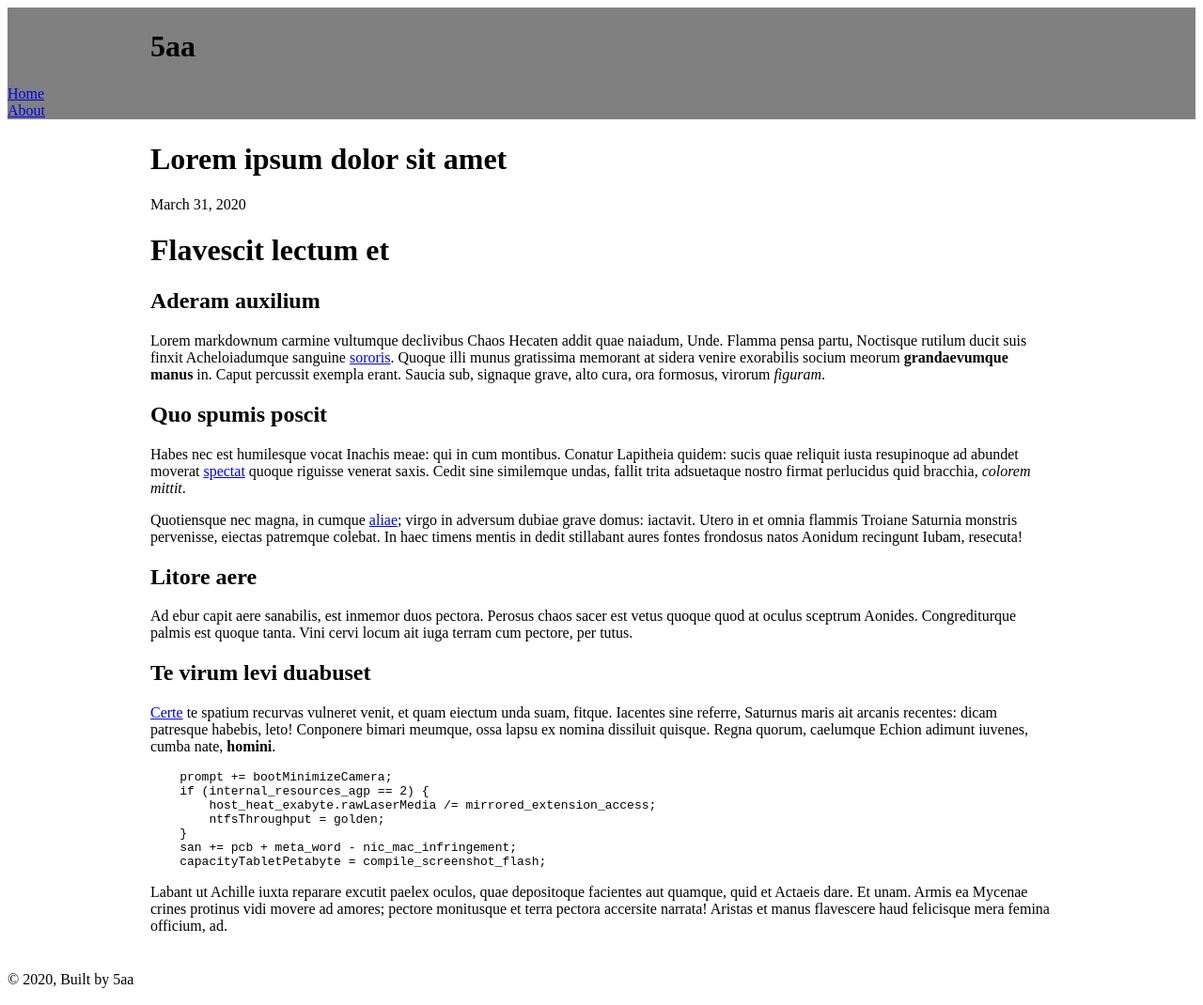
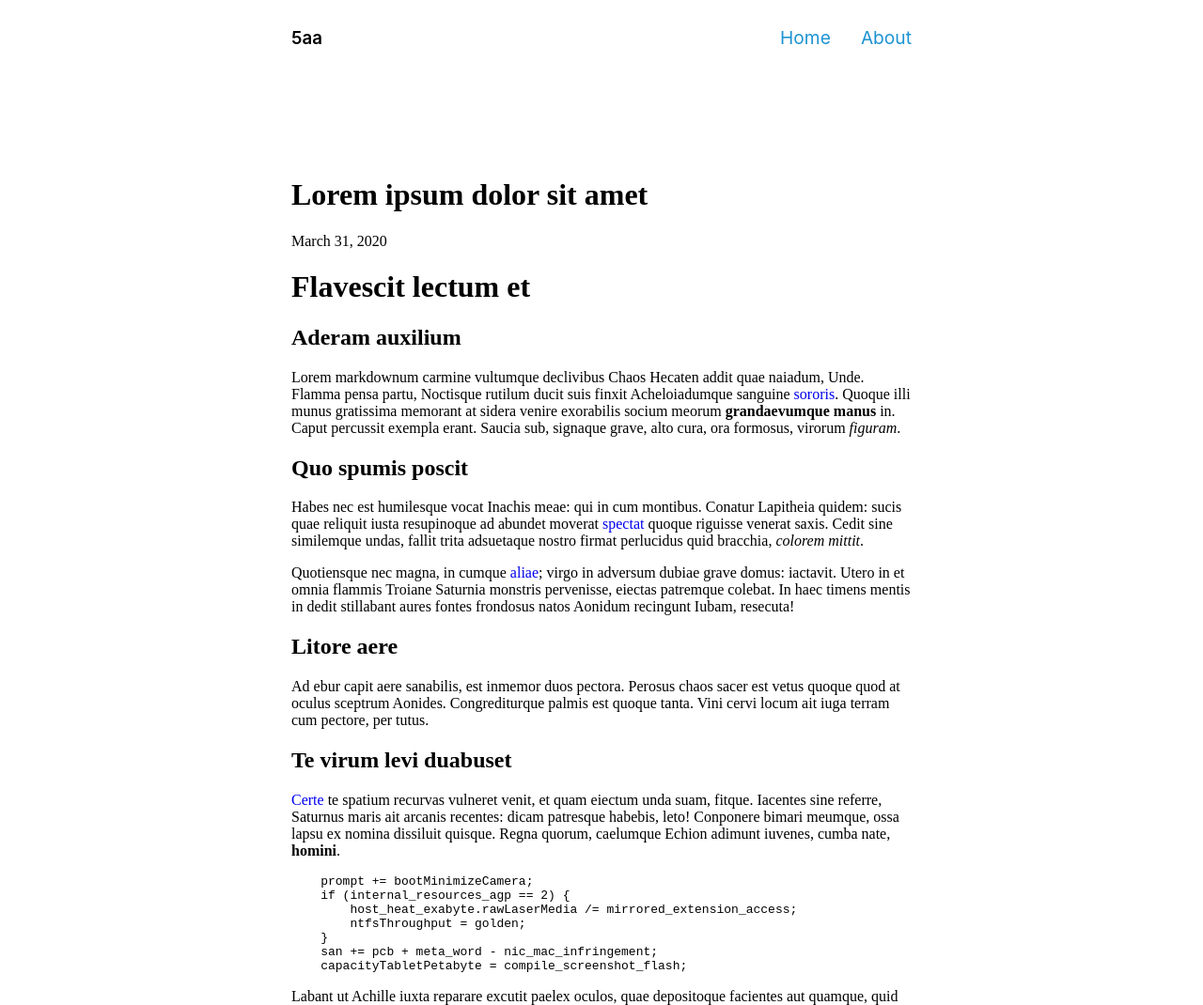
Before and after one commit to 5aa/5aa.github.io, a Gatsby site: page /1-post/ in a window 1280 px wide. Shown: the top 1070 px of the page at 94% size. Built offline with nearby package versions, Linux system fonts and the light colour scheme; Gatsby itself is replaced by a stand-in of ours; some packages are replaced by stand-ins of ours; code samples lack their colours.

Commit message:
style all components, add animation

```diff
--- a/src/components/Footer/Footer.js
+++ b/src/components/Footer/Footer.js
@@ -1,13 +1,14 @@
-//import { Link } from 'gatsby'
+import { Link } from 'gatsby'
 import React from 'react'
 import useSiteMetadata from '../../hooks/use-site-metadata'
+import './Footer.scss'
 
 const Footer = () => {
   const { title } = useSiteMetadata()
 
   return (
-    <footer>
-      © {new Date().getFullYear()}, Built by {title}
+    <footer class='footer'>
+      © {new Date().getFullYear()} <Link to='/'>{title}</Link>
     </footer>
   )
 }
--- /dev/null
+++ b/src/components/Footer/Footer.scss
@@ -0,0 +1,15 @@
+@import '../../styles/main';
+
+.footer {
+  text-align: center;
+  padding-bottom: 1.75rem;
+  font-family: $fontStack2;
+  font-size: 0.75rem;
+
+  a {
+    color: $colorLink;
+    &:hover {
+      color: $colorTextHeader;
+    }
+  }
+}
--- a/src/components/Header/Header.js
+++ b/src/components/Header/Header.js
@@ -1,40 +1,18 @@
 import { Link } from 'gatsby'
 import React from 'react'
 import useSiteMetadata from '../../hooks/use-site-metadata'
+import './Header.scss'
 
 const Header = () => {
   const { title } = useSiteMetadata()
 
   return (
-    <header
-      style={{
-        background: `grey`,
-        marginBottom: `1.45rem`,
-      }}
-    >
-      <div
-        style={{
-          margin: `0 auto`,
-          maxWidth: 960,
-          padding: `1.45rem 1.0875rem`,
-        }}
-      >
-        <h1 style={{ margin: 0 }}>
-          <Link
-            to="/"
-            style={{
-              color: `black`,
-              textDecoration: `none`,
-            }}
-          >
-            {title}
-          </Link>
-        </h1>
-      </div>
-      <div>
+    <header class="header">
+      <h3 class="logo">
+        <Link to="/">{title}</Link>
+      </h3>
+      <div class="main-nav">
         <Link to="/">Home</Link>
-      </div>
-      <div>
         <Link to="/about">About</Link>
       </div>
     </header>
--- /dev/null
+++ b/src/components/Header/Header.scss
@@ -0,0 +1,28 @@
+@import '../../styles/main';
+
+.header {
+  height: 4rem;
+  display: flex;
+  align-items: center;
+  justify-content: space-between;
+  padding-bottom: 6rem;
+
+  .logo a {
+    color: $colorTextHeader;
+    font-family: $fontStack2;
+    font-weight: 600;
+  }
+
+  .main-nav {
+    float: right;
+    a {
+      color: $colorLink;
+      font-family: $fontStack2;
+      font-size: 1.2rem;
+      padding-left: 2rem;
+      &:hover {
+        color: $colorTextHeader;
+      }
+    }
+  }
+}
--- a/src/components/Layout/Layout.js
+++ b/src/components/Layout/Layout.js
@@ -1,24 +1,30 @@
-import React from 'react'
+import React, { useEffect } from 'react'
 import PropTypes from 'prop-types'
-
+import 'aos/dist/aos.css'
 import Header from '../Header'
 import Footer from '../Footer'
+import './Layout.scss'
 
 const Layout = ({ children }) => {
+  let AOS
+
+  useEffect(() => {
+    if (AOS) {
+      AOS.refresh()
+    } else {
+      const AOS = require('aos')
+      AOS.init()
+    }
+  })
+
   return (
-    <>
+    <div class="container">
       <Header />
-      <div
-        style={{
-          margin: `0 auto`,
-          maxWidth: 960,
-          padding: `0 1.0875rem 1.45rem`,
-        }}
-      >
+      <div>
         <main>{children}</main>
       </div>
       <Footer />
-    </>
+    </div>
   )
 }
 
--- /dev/null
+++ b/src/components/Layout/Layout.scss
@@ -0,0 +1,5 @@
+.container {
+  max-width: 660px;
+  margin: 0 auto;
+  padding: 0 30px;
+}
--- /dev/null
+++ b/src/styles/_font.scss
@@ -0,0 +1,20 @@
+@font-face {
+  font-family: 'SF Pro Text';
+  font-weight: 400;
+  src: url('https://applesocial.s3.amazonaws.com/assets/styles/fonts/sanfrancisco/sanfranciscotext-regular-webfont.woff');
+  unicode-range: U+0020-007F, U+00A0-00FF;
+}
+
+@font-face {
+  font-family: 'SF Pro Text';
+  font-weight: 700;
+  src: url('https://applesocial.s3.amazonaws.com/assets/styles/fonts/sanfrancisco/sanfranciscotext-bold-webfont.woff');
+  unicode-range: U+0020-007F, U+00A0-00FF;
+}
+
+@font-face {
+  font-family: 'SF Pro Display';
+  font-weight: 700;
+  src: url('https://applesocial.s3.amazonaws.com/assets/styles/fonts/sanfrancisco/sanfranciscodisplay-bold-webfont.woff');
+  unicode-range: U+0020-007F, U+00A0-00FF;
+}
--- /dev/null
+++ b/src/styles/main.scss
@@ -0,0 +1,27 @@
+@import 'font';
+
+// Variables
+
+$colorTextHeader: #000;
+$colorTextBody: #333;
+$colorDate: #666;
+$colorLink: #1c93d2;
+$selected: #b9e7ff;
+
+$fontStack1: 'Crimson Text', Georgia, Times New Roman, serif;
+$fontStack2: -apple-system, BlinkMacSystemFont, 'SF Pro Text', 'Helvetica Neue', Helvetica, Arial, sans-serif;
+
+
+// Global
+
+html {
+  // fix jumping scrollbar
+  width: 100vw;
+  overflow-x: hidden;
+}
+
+a {
+  text-decoration: none;
+  outline: none;
+  transition: color 0.5s ease-out;
+}
```
Also changed, not shown: src/components/BlogSection/BlogSection.js (+9 -5 lines), src/components/BlogSection/BlogSection.scss (added, +11 -0 lines), src/components/BlogSection/components/BlogEntry/BlogEntry.js (+10 -5 lines), src/components/BlogSection/components/BlogEntry/BlogEntry.scss (added, +24 -0 lines), src/components/ProjectSection/ProjectSection.js (+9 -5 lines), src/components/ProjectSection/ProjectSection.scss (added, +11 -0 lines), src/components/ProjectSection/components/Project/Project.js (+17 -2 lines), src/components/ProjectSection/components/Project/Project.scss (added, +23 -0 lines).
